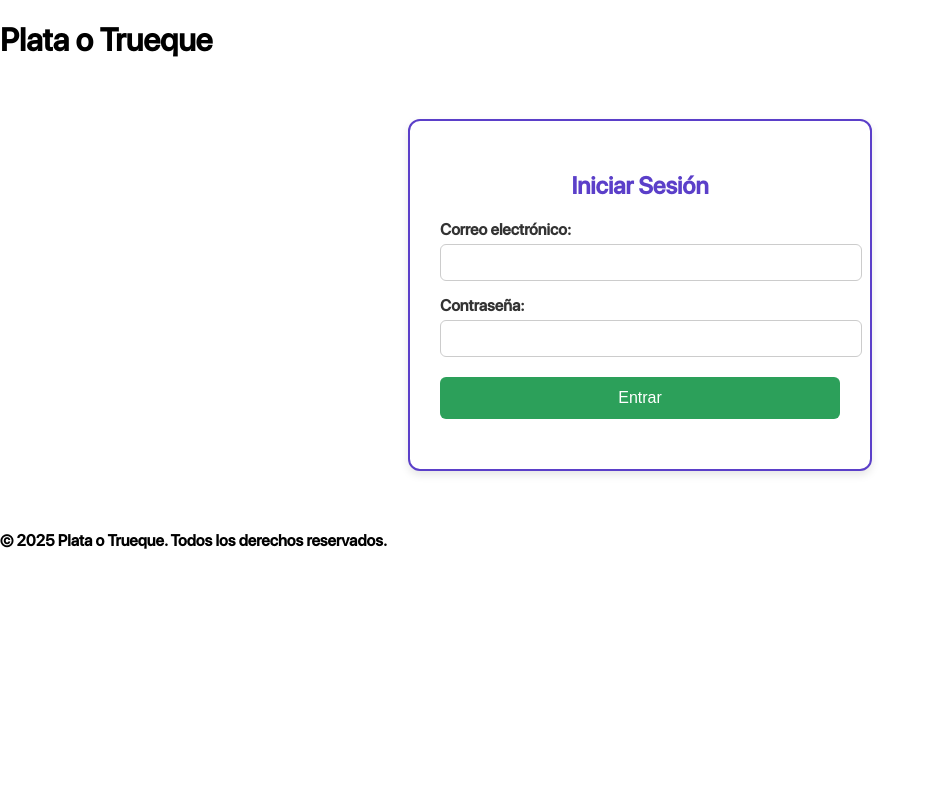
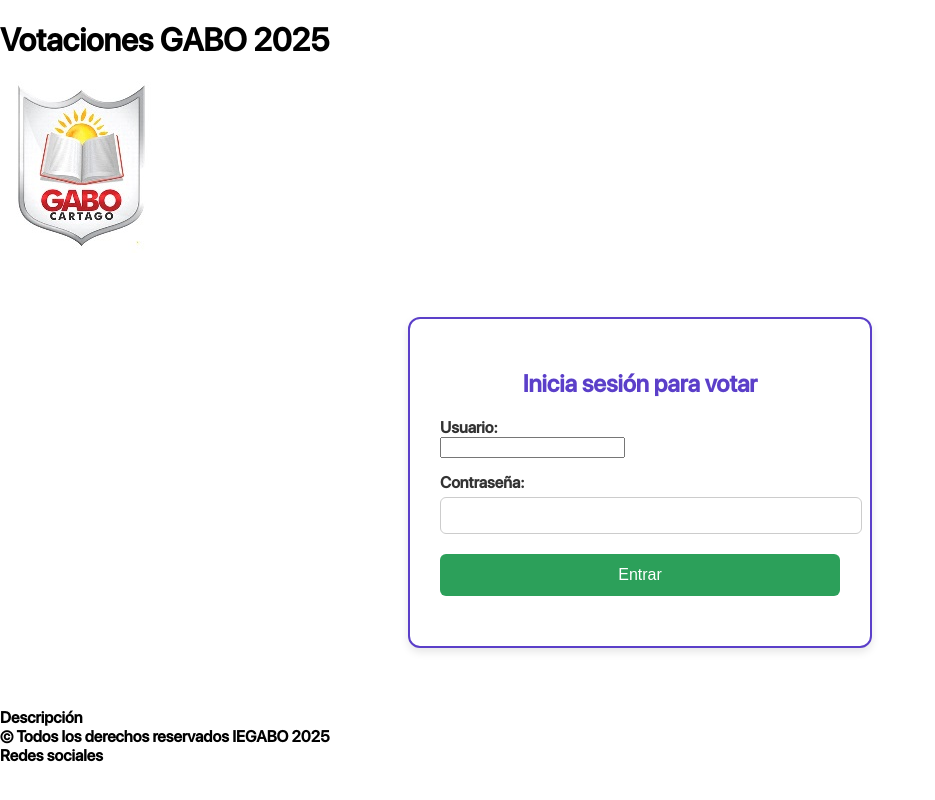
Before and after one commit to johan200830/votaciones, a plain HTML site: page Votaciones.html in a window 1280 px wide. Shown: the whole page, without its empty margins (0-935 px from the left). Drawn offline with Linux system fonts and the light colour scheme.

Commit message:
Votaciones.html

```diff
--- a/Votaciones.html
+++ b/Votaciones.html
@@ -3,22 +3,24 @@
 <head>
   <meta charset="UTF-8" />
   <meta name="viewport" content="width=device-width, initial-scale=1.0"/>
-  <title>Iniciar Sesión - Plata o Trueque</title>
+  <title>Sesión de votaciones - IE GABO 2025</title>
   <link rel="stylesheet" href="Votaciones.css" />
-
+  <link rel="icon" href="logo colegio.jpg" type="image/png">
 </head>
 <body>
 
   <header>
-    <h1>Plata o Trueque</h1>
+    <h1>Votaciones GABO 2025</h1>
+    <img src="logo colegio.jpg" alt="Logo grande GABO" class="logo-colegio" />
   </header>
 
   <main>
     <div class="login-container">
-      <h2>Iniciar Sesión</h2>
+      <h2>Inicia sesión para votar
+      </h2>
       <form onsubmit="iniciarSesion(event)">
-        <label for="correo">Correo electrónico:</label>
-        <input type="email" id="correo" required />
+        <label for="codigo">Usuario:</label>
+        <input type="code" id="codigo" required />
 
         <label for="contraseña">Contraseña:</label>
         <input type="password" id="contraseña" required />
@@ -31,13 +33,15 @@
   </main>
 
   <footer>
-    <p>&copy; 2025 Plata o Trueque. Todos los derechos reservados.</p>
+    <div>Descripción</div>
+    <div>© Todos los derechos reservados IEGABO 2025</div>
+    <div>Redes sociales</div>
   </footer>
 
   <script>
     function iniciarSesion(e) {
       e.preventDefault();
-      const correo = document.getElementById('correo').value;
+      const codigo = document.getElementById('codigo').value;
       const contraseña = document.getElementById('contraseña').value;
 
       if (correo && contraseña) {
```
